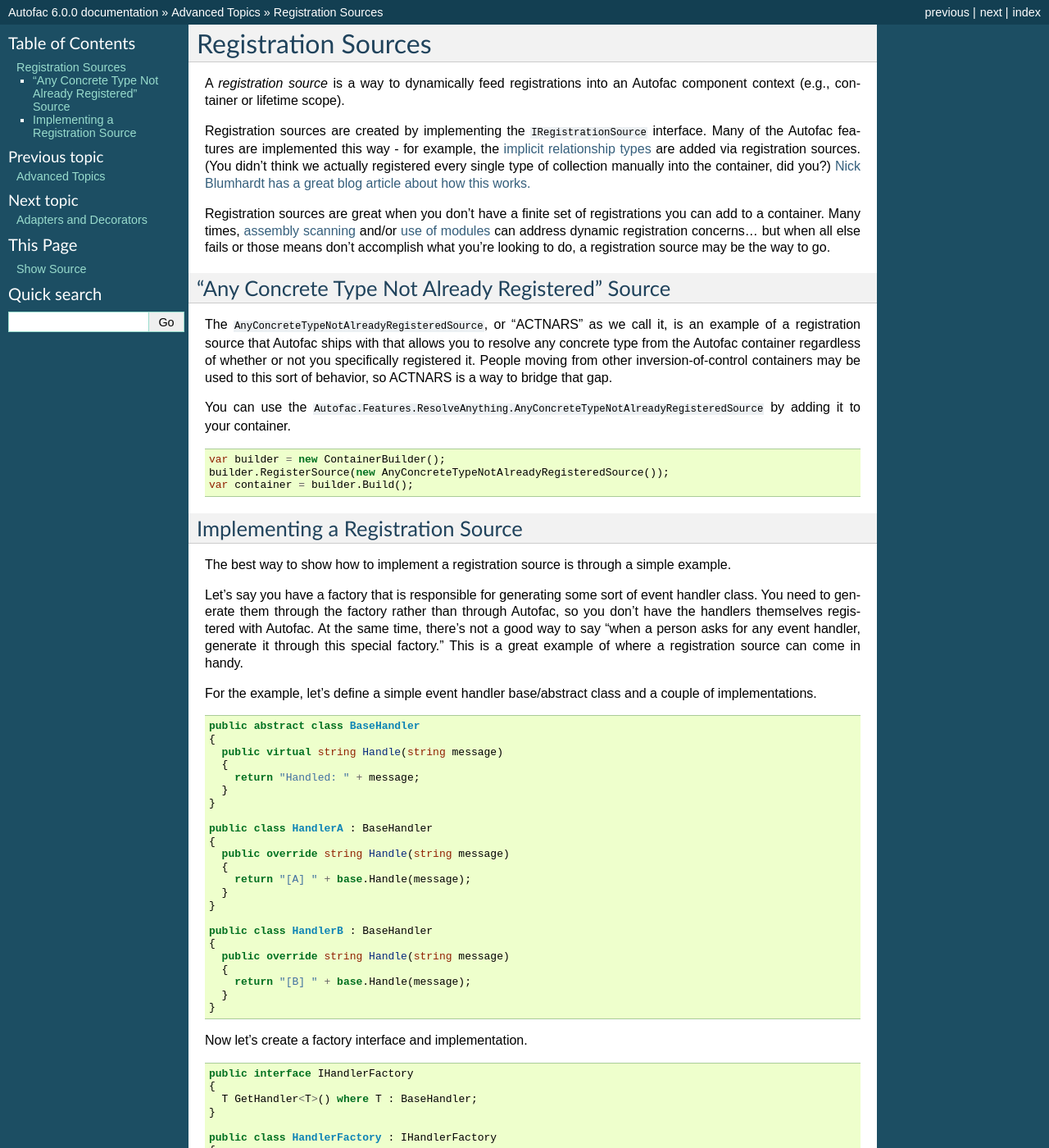
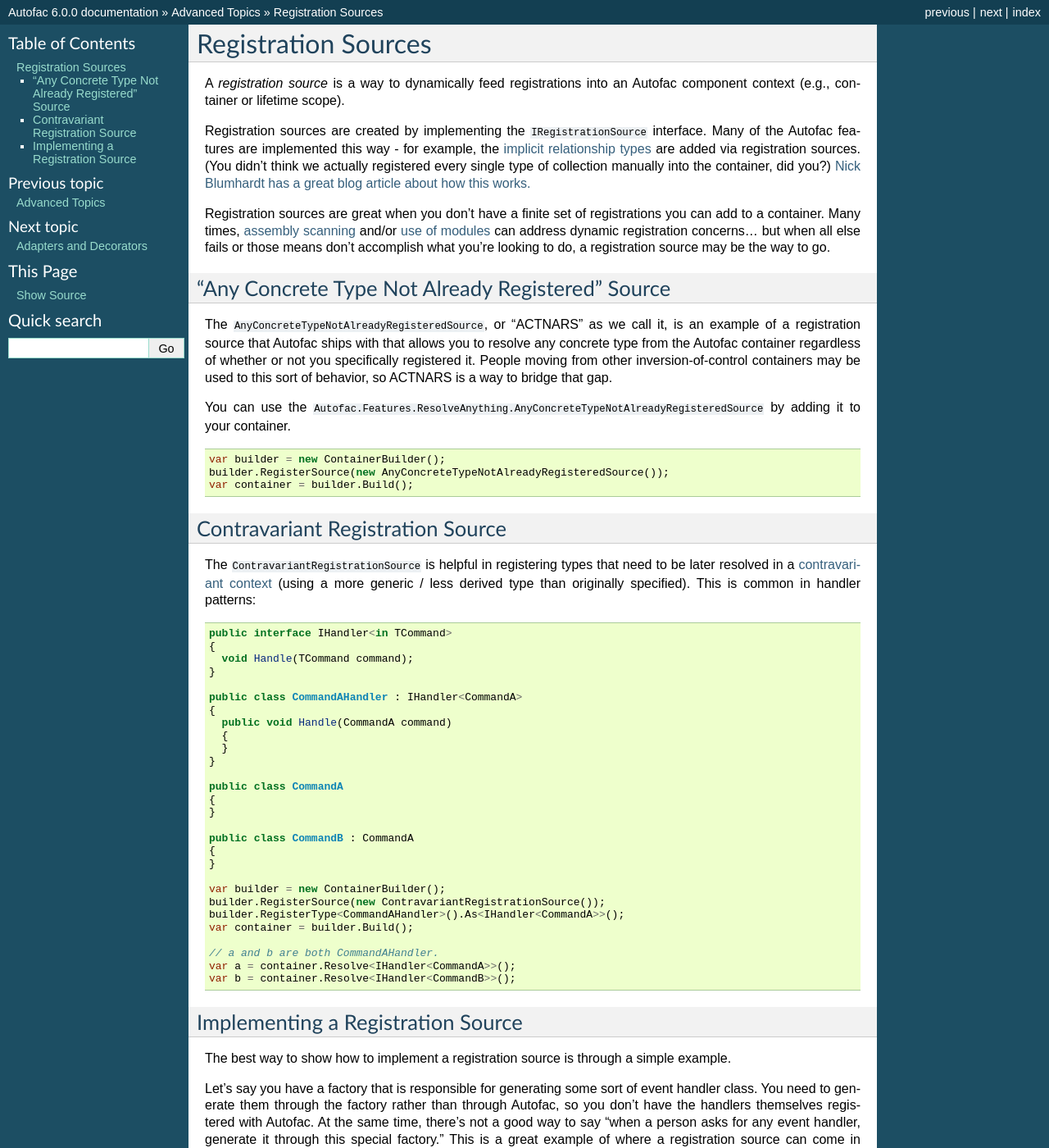
Before and after one commit to autofac/Documentation, a Sphinx documentation site: the page built from docs/advanced/registration-sources.rst, in a window 1280 px wide and 1400 px high. Shown: the whole window at 82% size. Built offline with Sphinx 7.4.7, drawn with Linux system fonts in a browser that asks for light colours.

Commit message:
Add ContravariantRegistrationSource docs.

```diff
--- a/docs/advanced/registration-sources.rst
+++ b/docs/advanced/registration-sources.rst
@@ -19,6 +19,42 @@
     var builder = new ContainerBuilder();
     builder.RegisterSource(new AnyConcreteTypeNotAlreadyRegisteredSource());
     var container = builder.Build();
+
+Contravariant Registration Source
+=================================
+The ``ContravariantRegistrationSource`` is helpful in registering types that need to be later resolved in a `contravariant context <https://docs.microsoft.com/en-us/dotnet/standard/generics/covariance-and-contravariance>`_ (using a more generic / less derived type than originally specified). This is common in handler patterns:
+
+.. sourcecode:: csharp
+
+    public interface IHandler<in TCommand>
+    {
+      void Handle(TCommand command);
+    }
+
+    public class CommandAHandler : IHandler<CommandA>
+    {
+      public void Handle(CommandA command)
+      {
+      }
+    }
+
+    public class CommandA
+    {
+    }
+
+    public class CommandB : CommandA
+    {
+    }
+
+    var builder = new ContainerBuilder();
+    builder.RegisterSource(new ContravariantRegistrationSource());
+    builder.RegisterType<CommandAHandler>().As<IHandler<CommandA>>();
+    var container = builder.Build();
+
+    // a and b are both CommandAHandler.
+    var a = container.Resolve<IHandler<CommandA>>();
+    var b = container.Resolve<IHandler<CommandB>>();
+
 
 Implementing a Registration Source
 ==================================
```
